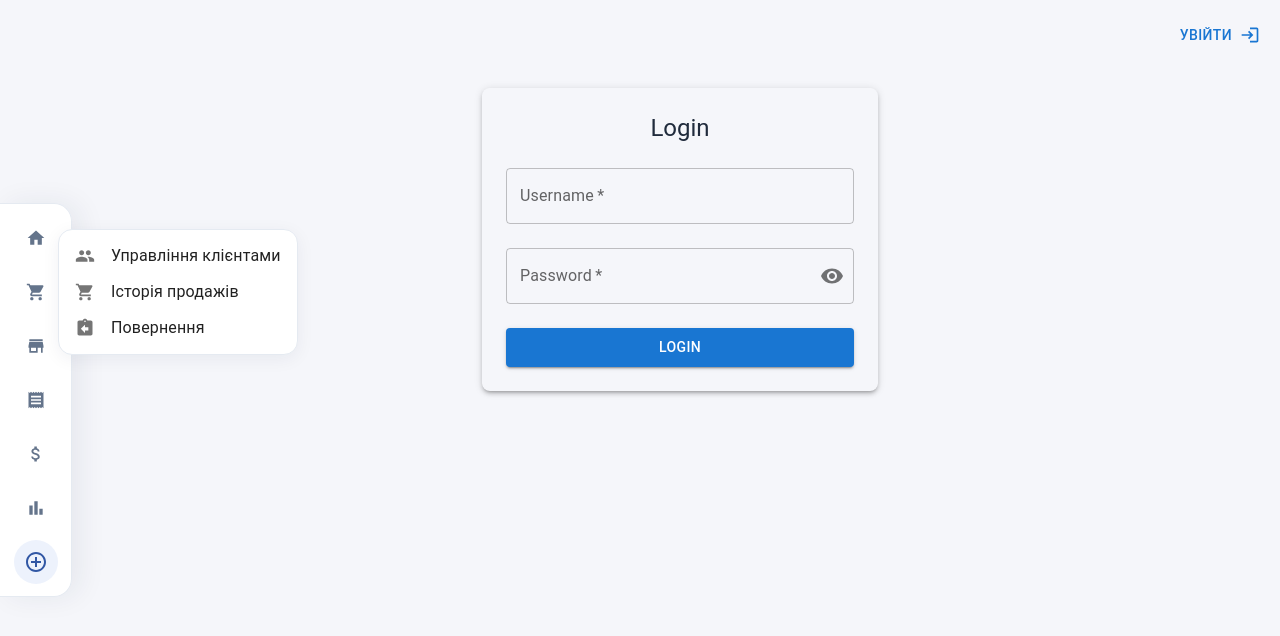
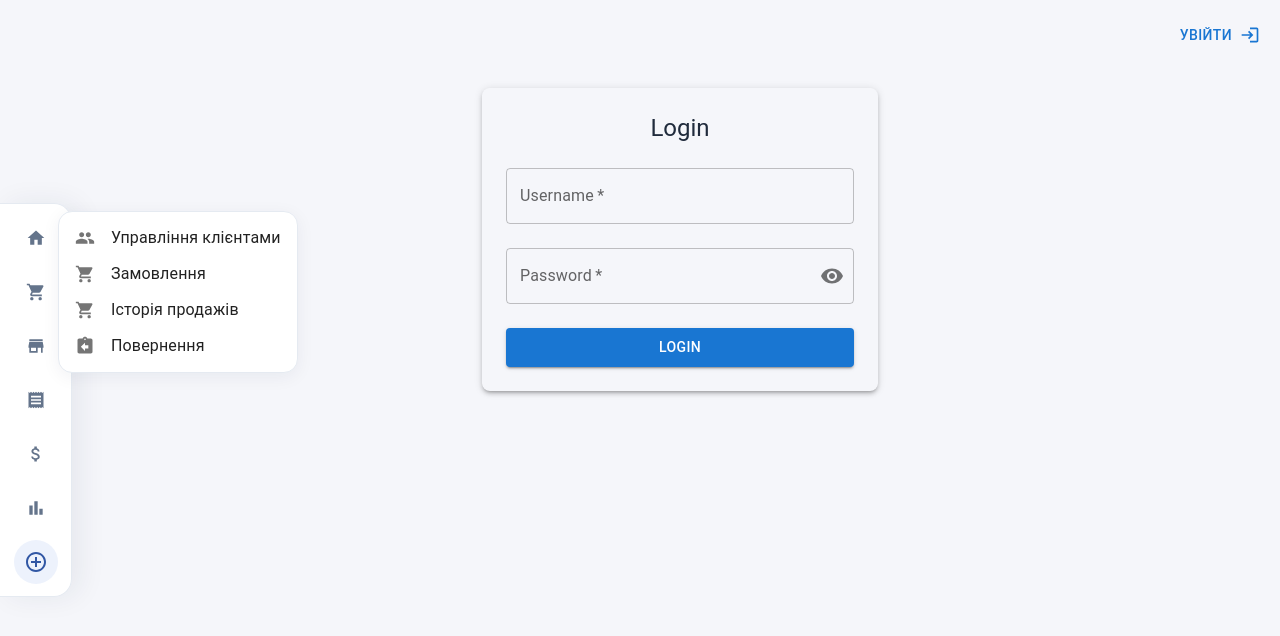
Before and after one commit to DragonDark13/crm_front_react, a React (Vite) app: page /crm_front_react/login in a window 1280 px wide. Both pictures are taken after a click on the button 35 px from the left and 292 px from the top of the page. Shown: the top 636 px of the page. Built offline with nearby package versions, Linux system fonts and the light colour scheme.

Commit message:
Add orders to sales navigation

```diff
--- a/src/components/Dachboard/Sidebar.tsx
+++ b/src/components/Dachboard/Sidebar.tsx
@@ -42,6 +42,7 @@ export const Sidebar: React.FC = () => {
             icon: <ShoppingCart fontSize={iconFontSize}/>,
             items: [
                 {title: "Управління клієнтами", path: "/crm_front_react/clients", icon: <People fontSize={iconFontSize}/>},
+                {title: "Замовлення", path: "/crm_front_react/orders", icon: <ShoppingCart fontSize={iconFontSize}/>},
                 {title: "Історія продажів", path: "/crm_front_react/sales", icon: <ShoppingCart fontSize={iconFontSize}/>},
                 {title: "Повернення", path: "/crm_front_react/returns", icon: <AssignmentReturn fontSize={iconFontSize}/>}
             ]
```
